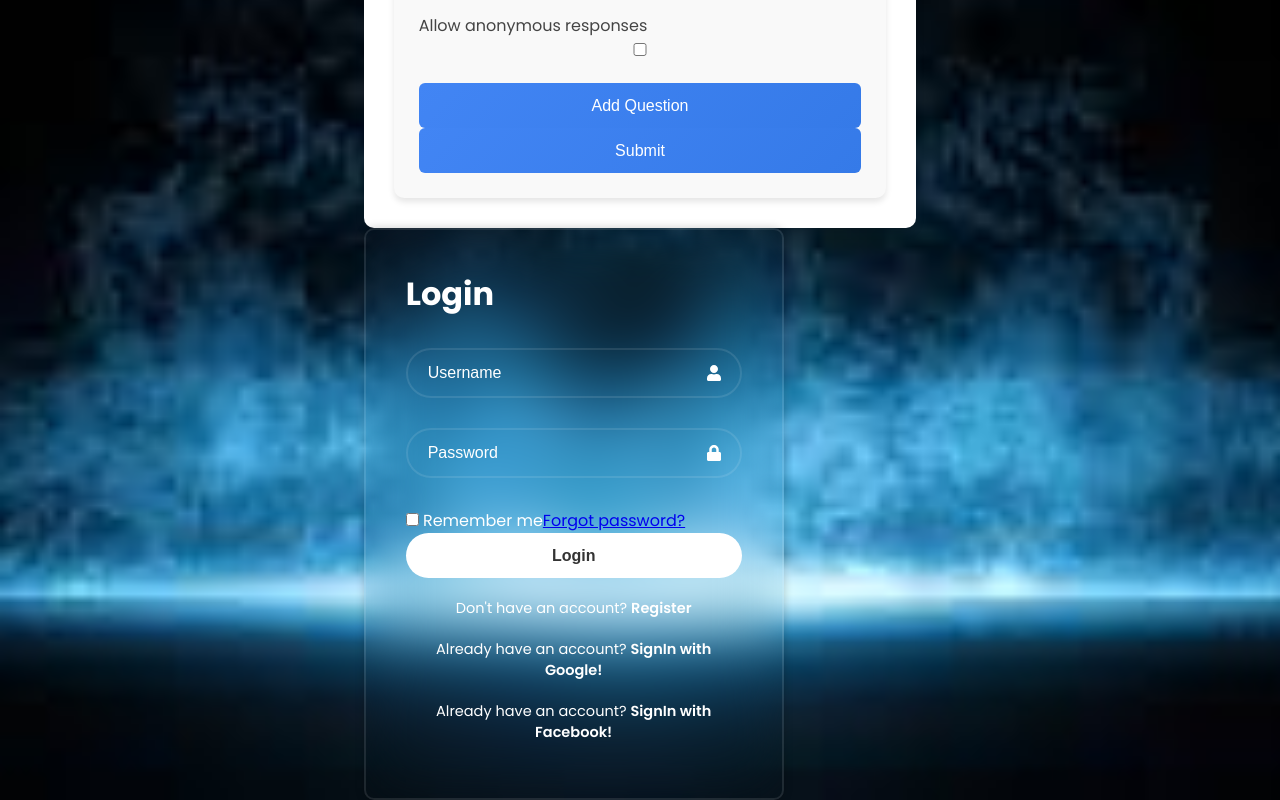
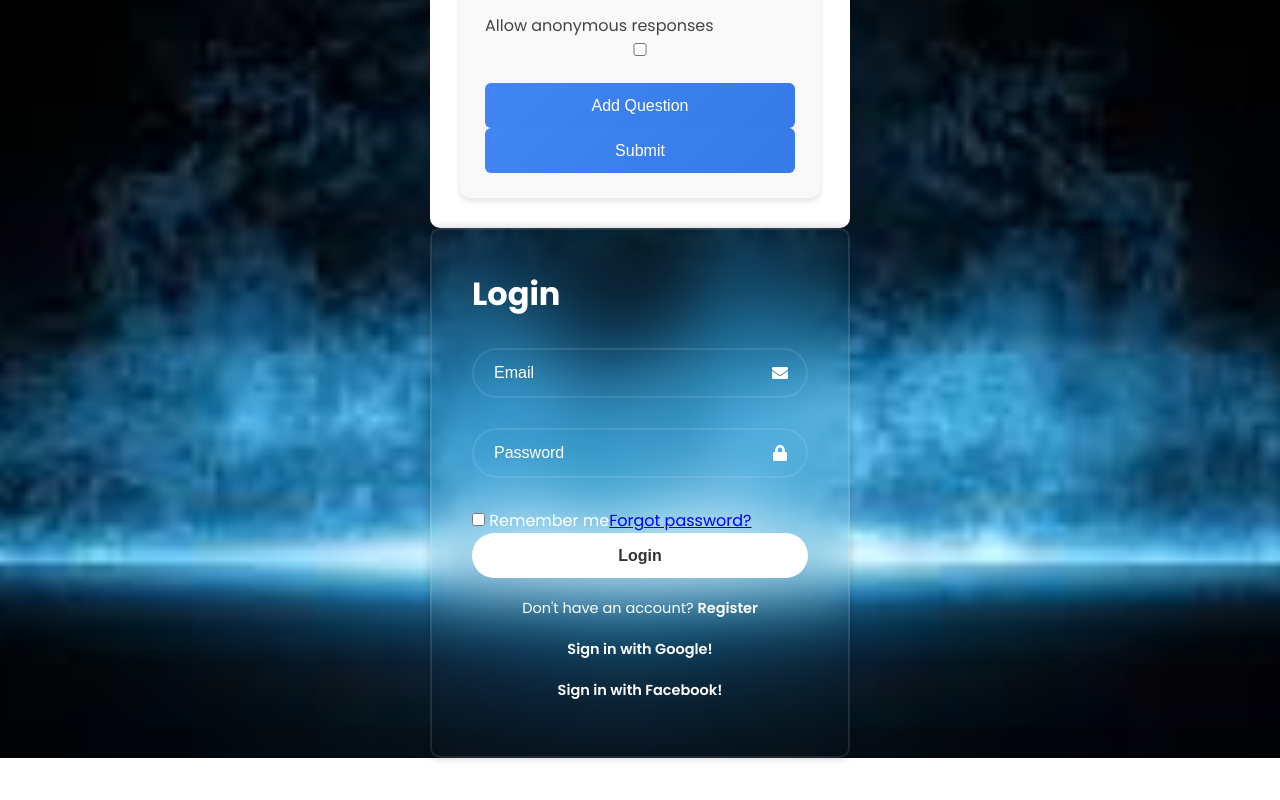
Before and after one commit to Marta-I601/Baze_2, a React (Create React App) app: page / in a window 1280 px wide. Shown: the part 396-1196 px from the top of the page. After the commit the page ends 1154 px from the top, so only its background shows below. Built offline with nearby package versions, Linux system fonts and the light colour scheme.

Commit message:
Ispravljen login bug i uklonjen echo tekst iz PHP-a

```diff
--- a/src/components/GoogleFormsPage/GoogleFormsPage.jsx
+++ b/src/components/GoogleFormsPage/GoogleFormsPage.jsx
@@ -63,7 +63,7 @@ const GoogleFormsPage = () => {
     return (
         <div className="google-forms-container">
             <header className="google-forms-header">
-                <h1>Google Forms Clone</h1>
+                <h1>Google Forms</h1>
             </header>
             <main className="google-forms-main">
                 <form className="forms" onSubmit={handleSubmit}>
--- a/src/components/LoginRegister/LoginRegister.jsx
+++ b/src/components/LoginRegister/LoginRegister.jsx
@@ -9,15 +9,10 @@ export const LoginRegister = () => {
   const [email, setEmail] = useState('');
   const [password, setPassword] = useState('');
   const [confirmPassword, setConfirmPassword] = useState('');
-  const navigate = useNavigate(); // Za navigaciju
+  const navigate = useNavigate();
 
-  const toggleToRegister = () => {
-    setIsRegister(true); // Prelazak na registraciju
-  };
-
-  const toggleToLogin = () => {
-    setIsRegister(false); // Povratak na login
-  };
+  const toggleToRegister = () => setIsRegister(true);
+  const toggleToLogin = () => setIsRegister(false);
 
   const handleLogin = async (event) => {
     event.preventDefault();
@@ -29,17 +24,20 @@ export const LoginRegister = () => {
           body: JSON.stringify({ action: 'signIn', email, password }),
       });
 
+      console.log("Response status:", response.status);
+
       const data = await response.json();
+      console.log("Response data:", data);
 
       if (data.success) {
           alert('Login successful!');
           navigate('/dashboard');
       } else {
-        alert(data.message || "Invalid email or password!");
+          alert(data.message || 'Invalid email or password!');
       }
   } catch (error) {
       console.error('Error during login:', error);
-      alert("An error occurred while trying to log in.");
+      alert('An error occurred while trying to log in.');
   }
 };
 
@@ -47,7 +45,7 @@ export const LoginRegister = () => {
     event.preventDefault();
 
     if (password !== confirmPassword) {
-      alert("Passwords do not match.");
+      alert('Passwords do not match.');
       return;
     }
 
@@ -57,6 +55,7 @@ export const LoginRegister = () => {
         headers: { 'Content-Type': 'application/json' },
         body: JSON.stringify({ action: 'signUp', username, email, password }),
       });
+
       const data = await response.json();
 
       if (data.success) {
@@ -78,14 +77,14 @@ export const LoginRegister = () => {
           <h1>Login</h1>
           <div className="input-box">
             <input
-              type="text"
-              name="username"
-              placeholder="Username"
+              type="email"
+              name="email" // Ispravljeno
+              placeholder="Email"
               value={email}
               onChange={(e) => setEmail(e.target.value)}
               required
             />
-            <FaUser className="icon" />
+            <FaEnvelope className="icon" />
           </div>
           <div className="input-box">
             <input
@@ -104,23 +103,20 @@ export const LoginRegister = () => {
             </label>
             <a href="#">Forgot password?</a>
           </div>
-          <button type="submit" name="signIn">Login</button>
+          <button type="submit">Login</button>
           <div className="register-link">
             <p>
-              Don't have an account?{' '}
-              <a href="#" onClick={toggleToRegister}>Register</a>
+              Don't have an account? <a href="#" onClick={toggleToRegister}>Register</a>
             </p>
           </div>
           <div className="register-link">
             <p>
-              Already have an account?{' '}
-              <a href="https://myaccount.google.com/" onClick={toggleToRegister}>SignIn with Google!</a>
+              <a href="https://myaccount.google.com/">Sign in with Google!</a> {/* Uklonjen onClick */}
             </p>
           </div>
           <div className="register-link">
             <p>
-              Already have an account?{' '}
-              <a href="https://www.facebook.com/login.php/" onClick={toggleToRegister}>SignIn with Facebook!</a>
+              <a href="https://www.facebook.com/login.php/">Sign in with Facebook!</a> {/* Uklonjen onClick */}
             </p>
           </div>
         </form>
@@ -178,11 +174,10 @@ export const LoginRegister = () => {
               <input type="checkbox" /> I agree to the terms & conditions!
             </label>
           </div>
-          <button type="submit" name="signUp">Register</button>
+          <button type="submit">Register</button>
           <div className="register-link">
             <p>
-              Already have an account?{' '}
-              <a href="#" onClick={toggleToLogin}>Login</a>
+              Already have an account? <a href="#" onClick={toggleToLogin}>Login</a>
             </p>
           </div>
         </form>
```
Also changed, not shown: 1 other file (tests, documents, lock files or other folders). Lines whose indentation alone changed are shown as unchanged.
